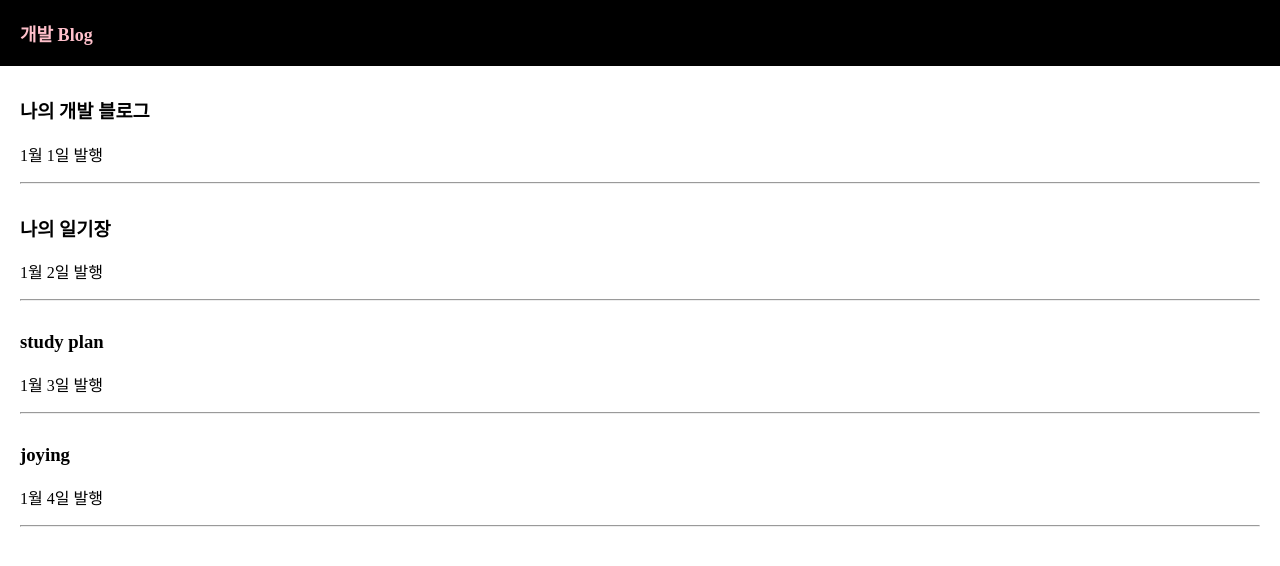
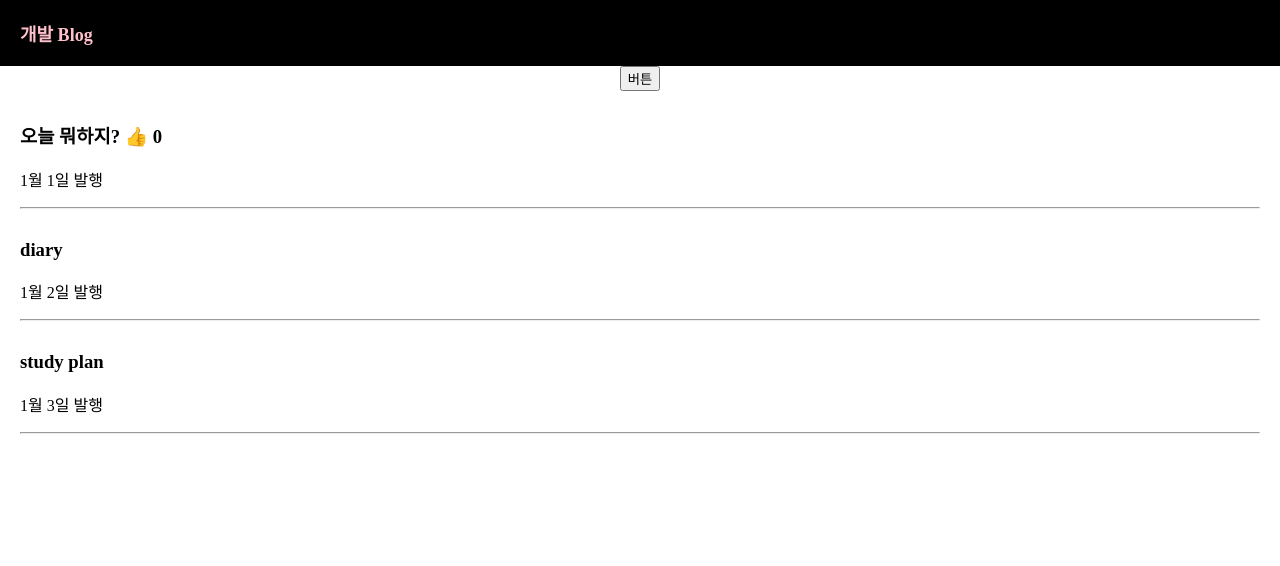
Before and after one commit to gaheehee/blog1, a React (Create React App) app: page / in a window 1280 px wide. Shown: the top 566 px of the page. Built offline with nearby package versions, Linux system fonts and the light colour scheme.

Commit message:
ㄷㅍ두

```diff
--- a/src/App.js
+++ b/src/App.js
@@ -5,11 +5,17 @@ import './App.css';
 function App() {
 
   let style1 = {color:'pink', fontSize: '18px'}
-  let posts = '개발 블로그';
 
   // state 사용
-  let [title, title_change] = useState(['나의 개발 블로그','나의 일기장','study plan','joying']);
+  let [title, title_change] = useState(['오늘 뭐하지?','diary','study plan']);
   let [date, date_change] = useState(['1월 1일 발행','1월 2일 발행','1월 3일 발행','1월 4일 발행']);
+  let [good, good_change] = useState(0);
+
+  function retitle(){
+    var newArr = [...title];
+    newArr[0] = '심심해';
+    title_change( newArr );
+  }
 
   return (
     <div className="App">
@@ -18,8 +24,10 @@ function App() {
         <div style = {style1}>개발 Blog</div>
       </div>
 
+      <button onClick = { retitle }> 버튼 </button>
+
       <div className = "list">
-        <h3> { title[0] } </h3>
+        <h3> { title[0] } <span onClick = { () => { good_change(good + 1 )}}>👍</span> {good} </h3>
         <p> { date[0] } </p>
         <hr/>
       </div>
@@ -36,12 +44,6 @@ function App() {
         <hr/>
       </div>
 
-      <div className = "list">
-        <h3> { title[3] }</h3>
-        <p> { date[3] }</p>
-        <hr/>
-      </div>
-
     </div>
   );
 }
```
